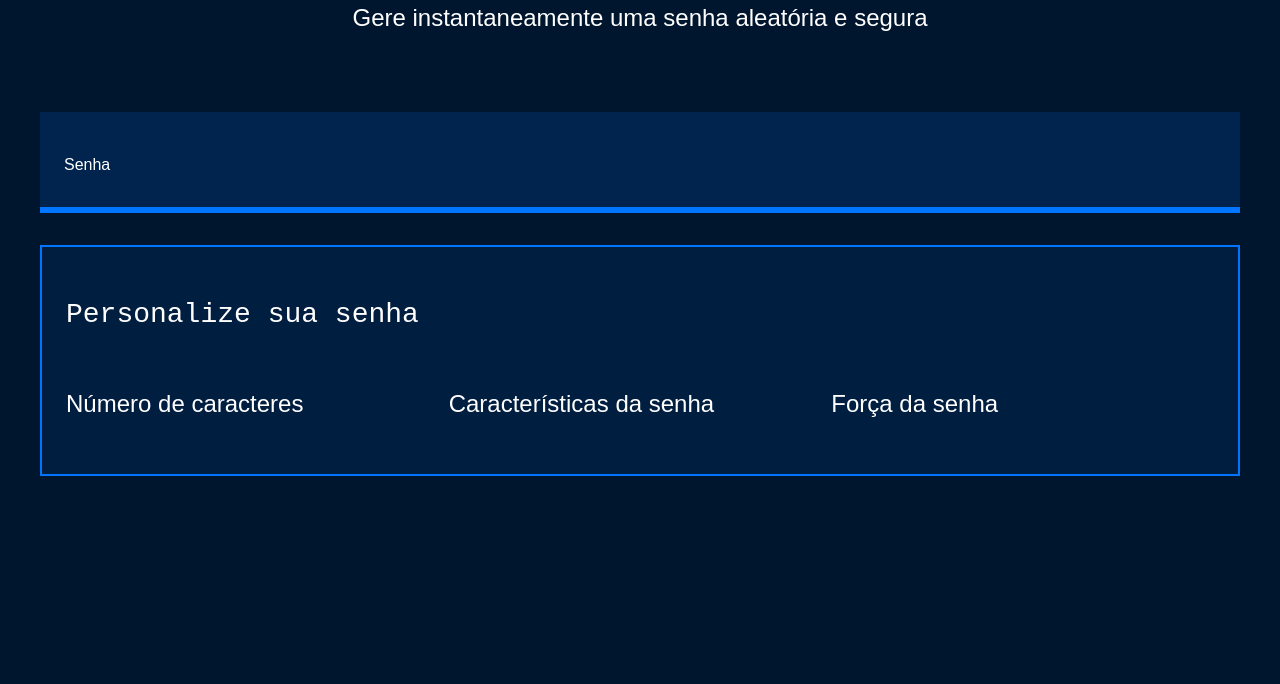
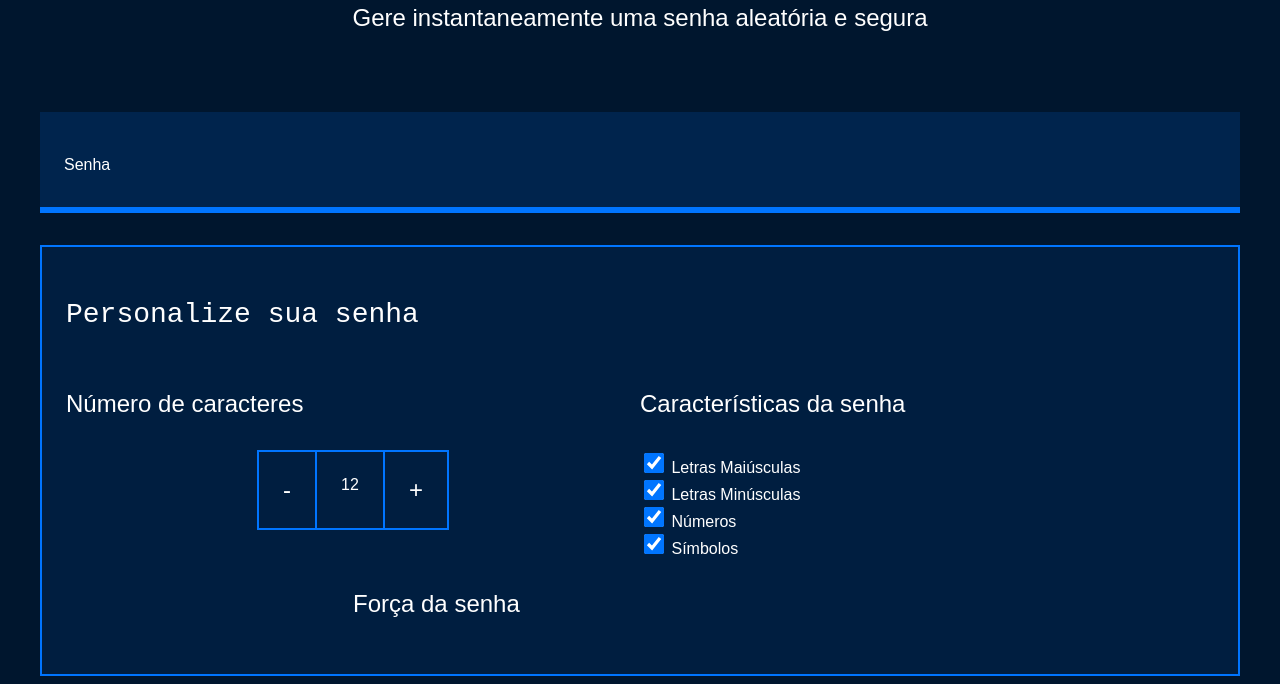
Before and after one commit to BrunoGuerrien/Programa-o---Senhas, a plain HTML site: page index.html in a window 1280 px wide. Shown: the part 208-892 px from the top of the page. Before the commit the page ends 800 px from the top, so only its background shows below. Drawn offline with Linux system fonts and the light colour scheme; a web font is replaced by a local one.

Commit message:
Aula do dia (23/09)

```diff
--- a/index.html
+++ b/index.html
@@ -23,9 +23,30 @@ scale=1.0”>
             <div class="parametro-coluna_senha">
                  <div class="parametro-senha">
                     <h4 class="parametro-senha_titulo">Número de caracteres</h4>
+                    <div class="parametro-senha-botoes">
+                        <button class="parametro-senha_botao">-</button>
+                        <p class="parametro-senha_texto">12</p>
+                        <button class="parametro-senha_botao">+</button>
+                    </div>
                  </div>
                  <div class="parametro-senha">
                      <h4 class="parametro-senha_titulo">Características da senha</h4>
+                     <div class="parametro-senha-checkbox">
+                        <input name="maiusculo" type="checkbox" class="checkbox" checked>
+                        <label for="maiusculo">Letras Maiúsculas</label>
+                     </div>
+                     <div class="parametro-senha-checkbox">
+                        <input name="minusculo" type="checkbox" class="checkbox" checked>
+                        <label for="minusculo">Letras Minúsculas</label>
+                     </div>
+                     <div class="parametro-senha-checkbox">
+                        <input name="numero" type="checkbox" class="checkbox" checked>
+                        <label for="numero">Números</label>
+                     </div>
+                     <div class="parametro-senha-checkbox"></div>
+                        <input name="simbolo" type="checkbox" class="checkbox" checked>
+                        <label for="simbolo">Símbolos</label>
+                     </div>
                  </div>
                  <div class="parametro-senha">
                  <h4 class="parametro-senha_titulo">Força da senha</h4>
--- a/style.css
+++ b/style.css
@@ -92,3 +92,30 @@ body{
     width: 50%;
     margin: 0 auto;
 }
+
+.parametro-senha-botoes{
+    display: flex;
+    justify-content: center;
+}
+
+.parametro-senha_botao{
+    background-color: var(--fundo-texto);
+    color: var(--branco);
+    border: 2px solid var(--borda);
+    padding: 24px;
+    font-size: 24px;
+    cursor: pointer;
+}
+
+.parametro-senha_texto{
+    padding: 24px;
+    border-top: 2px solid var(--borda);
+    border-bottom: 2px solid var(--borda);
+    margin: 0;
+}
+
+.checkbox{
+    width: 20px;
+    height: 20px;
+    cursor: pointer;
+}
```
